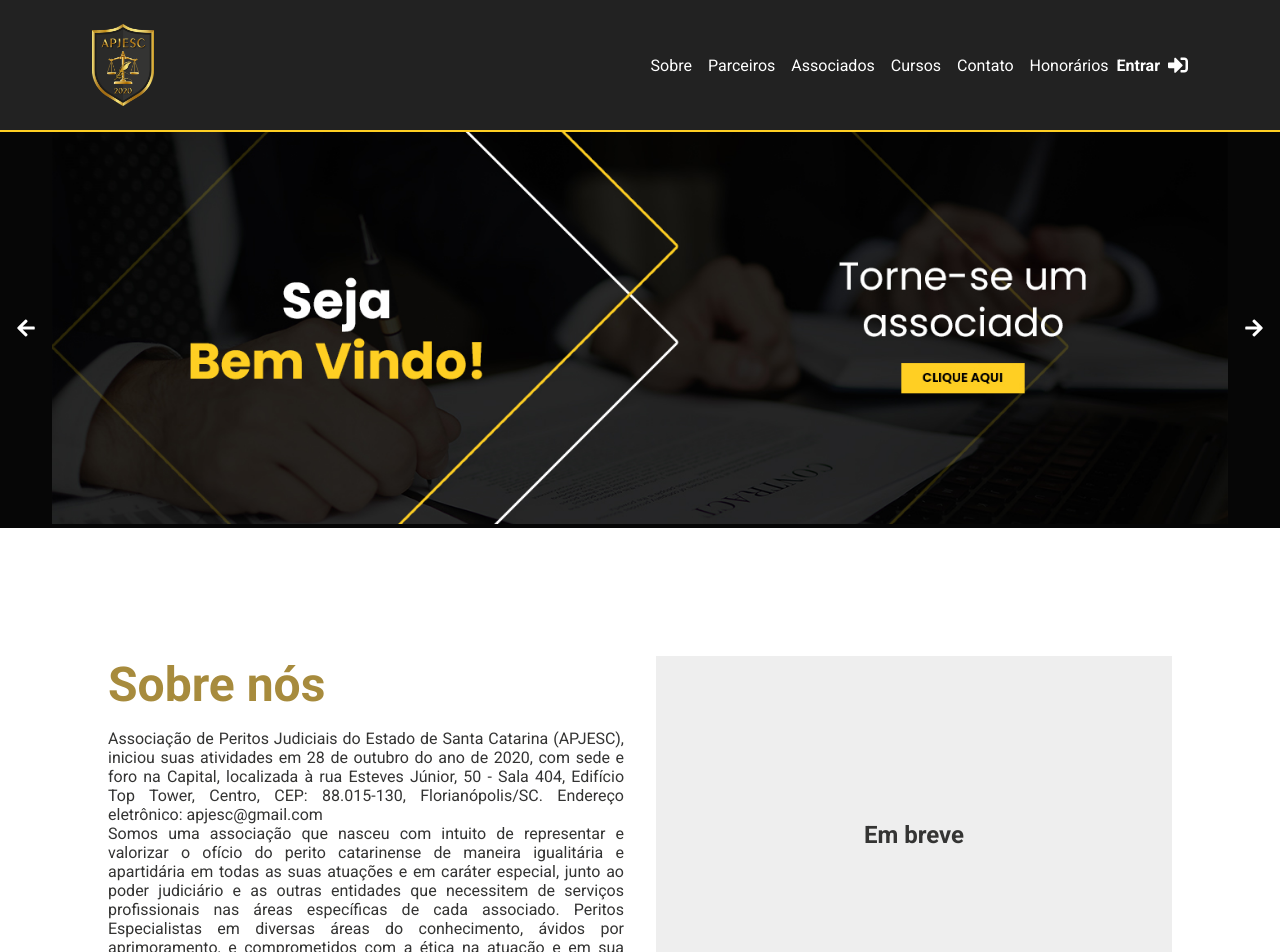
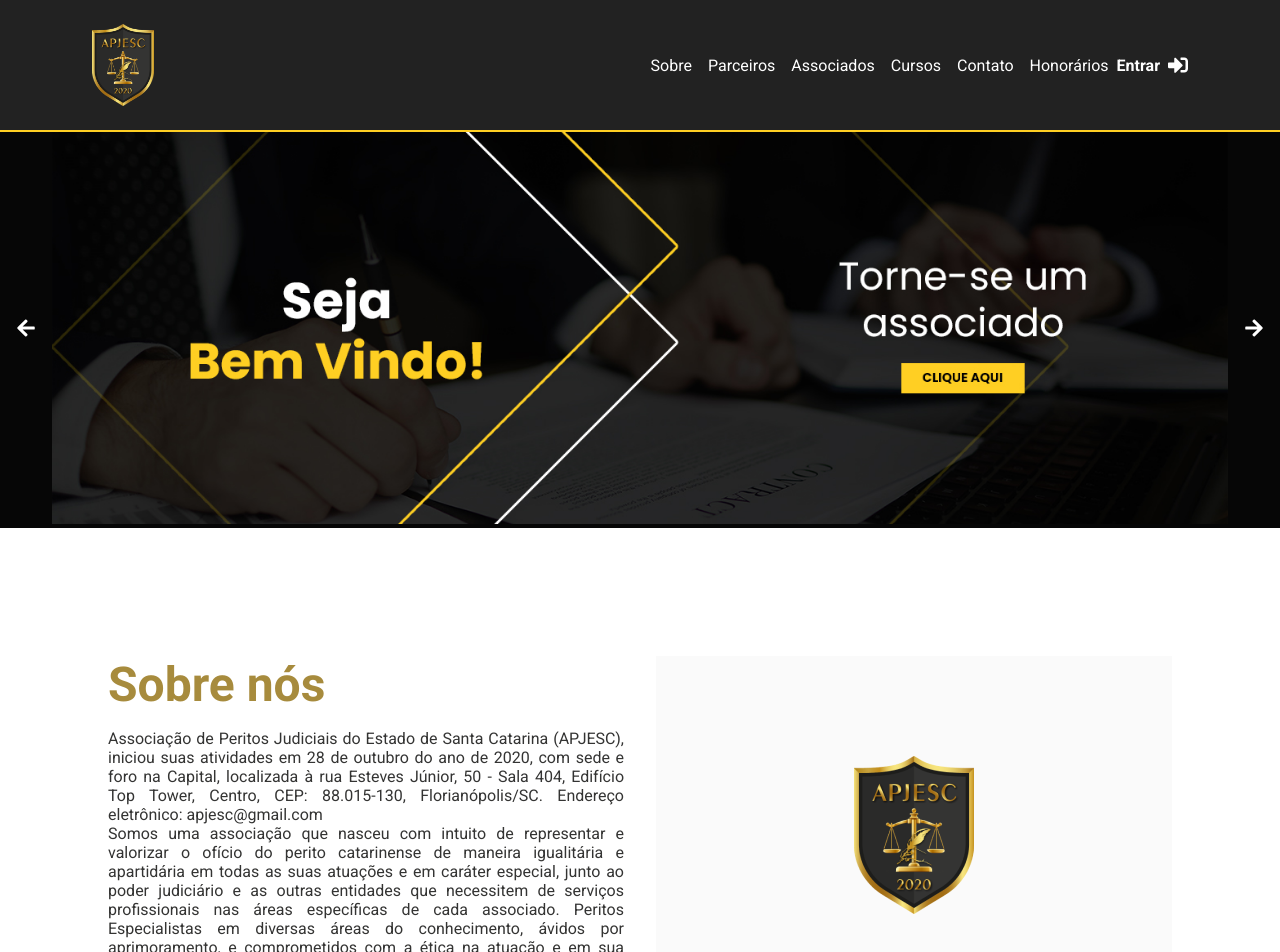
Before and after one commit to associadosDeploy/associados, a Next.js app in the folder front/: page / in a window 1280 px wide. Shown: the top 952 px of the page. Built offline with nearby package versions, Linux system fonts and the light colour scheme.

Commit message:
feat: update front

```diff
--- a/front/src/pages/index.tsx
+++ b/front/src/pages/index.tsx
@@ -39,7 +39,7 @@ function Home() {
           </div>
 
           <div>
-            Em breve
+            <img src="../logo2.png" alt="logo" />
             {/* <video src="">em breve</video> */}
           </div>
         </MaxContent>
--- a/front/src/styles/styled/Home/styles.ts
+++ b/front/src/styles/styled/Home/styles.ts
@@ -47,7 +47,7 @@ export const AboutUs = styled.div`
 
       font-size: 1.5rem;
       font-weight: bold;
-      background: #eee;
+      background: #fafafa;
     }
   }
 
```
